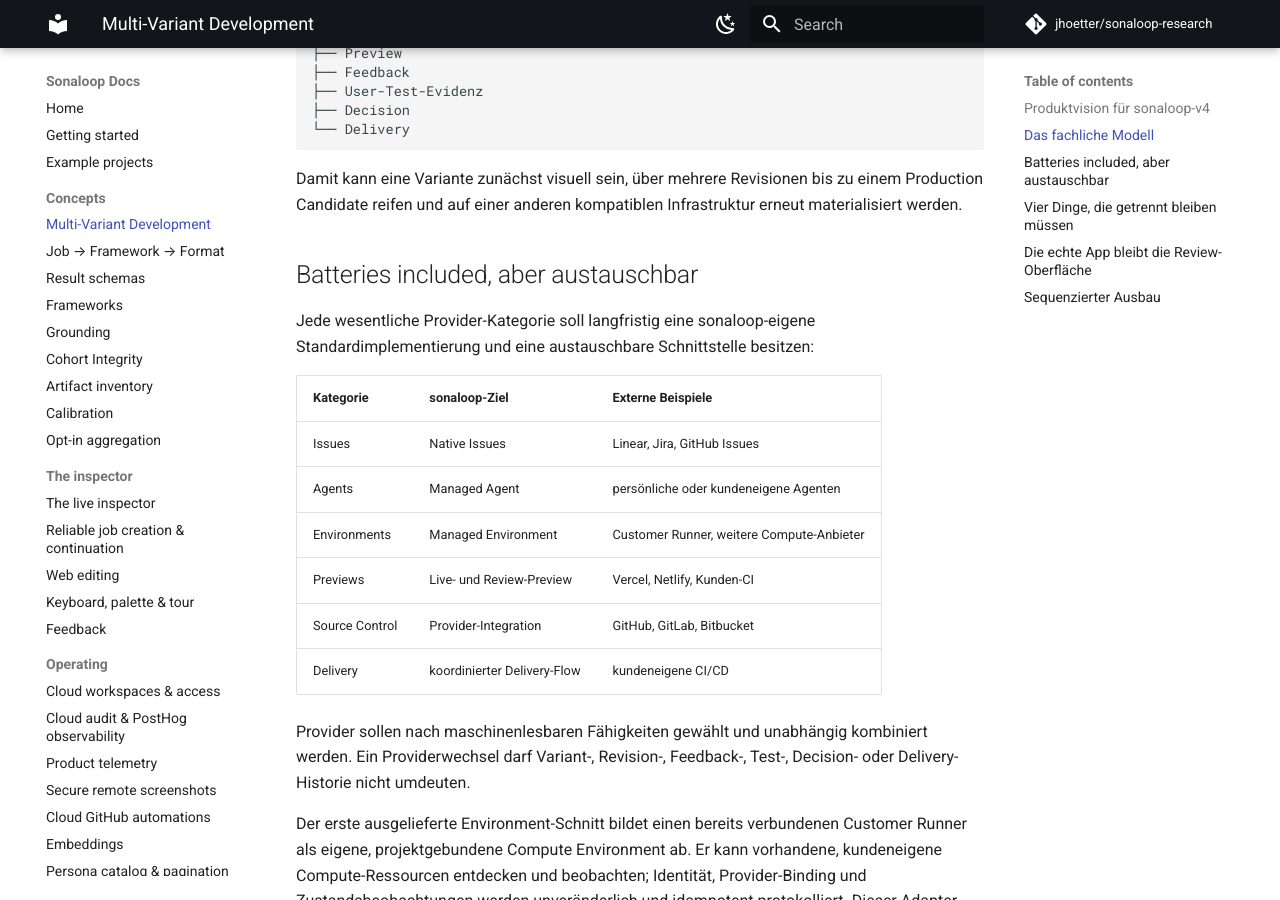
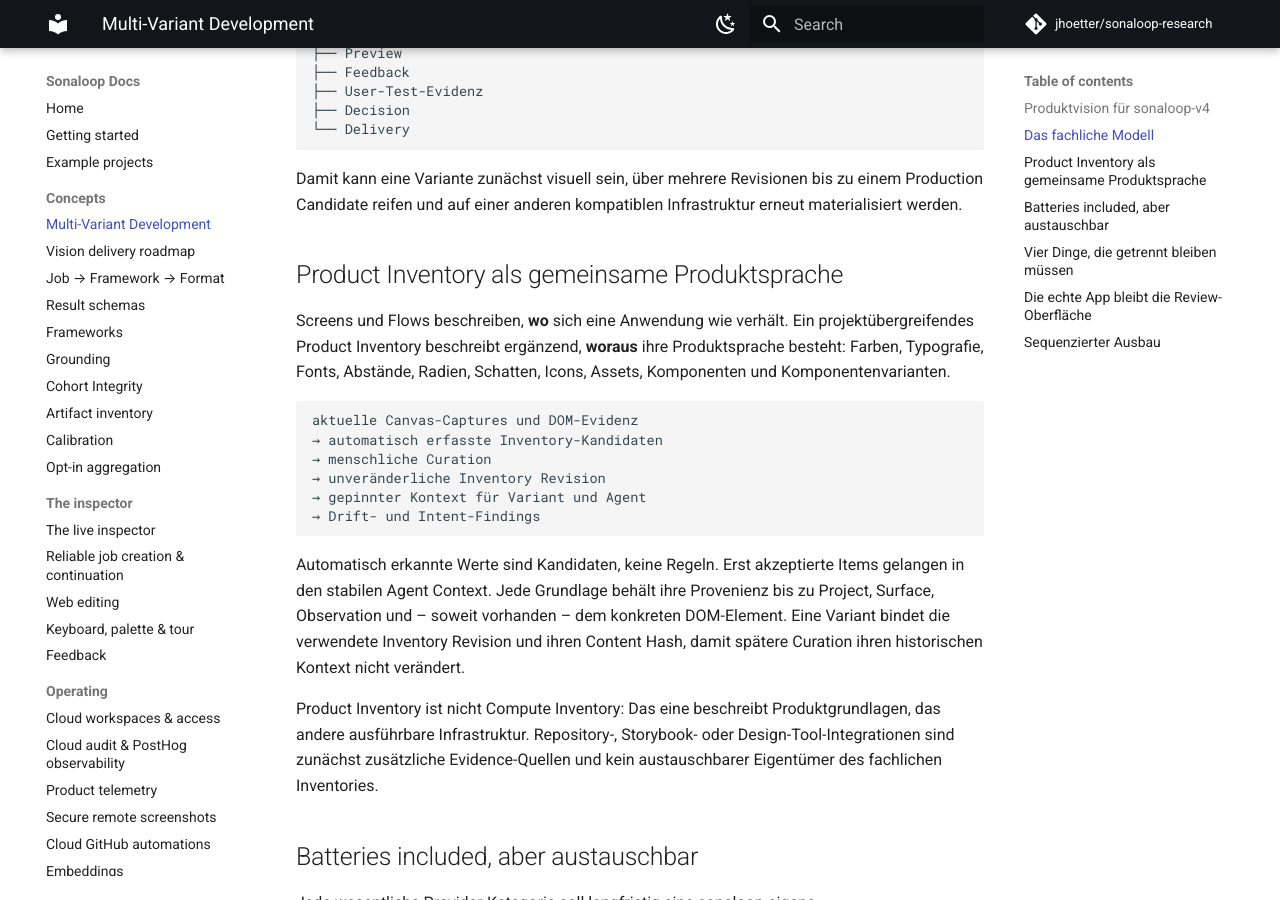
Before and after one commit to jhoetter/sonaloop-docs, an MkDocs documentation site: the page built from docs/multi-variant-development.md, in a window 1280 px wide and 900 px high, scrolled down 947 px. Built offline with MkDocs 1.6.1 and Material for MkDocs 9.7.7, drawn with Linux system fonts in a browser that asks for light colours; comment, search, counter and statistics services are not loaded; some of the changed text lies outside the part shown.

Commit message:
docs: publish sonaloop v4 vision roadmap

````diff
--- a/docs/llms.txt
+++ b/docs/llms.txt
@@ -9,6 +9,7 @@
 
 - [Getting started](https://raw.githubusercontent.com/jhoetter/sonaloop-docs/main/docs/getting-started.md): one-sentence uvx install, MCP registration, sonaloop info diagnostics, first project
 - [Multi-Variant Software Development](https://raw.githubusercontent.com/jhoetter/sonaloop-docs/main/docs/multi-variant-development.md): long-term sonaloop-v4 vision, provider-neutral domain model, execution boundaries and sequenced migration path
+- [Vision delivery roadmap](https://raw.githubusercontent.com/jhoetter/sonaloop-docs/main/docs/vision-roadmap.md): dependency-ordered, exit-criteria-based roadmap from the current Canvas, Inventory, variants and Customer Runner to managed execution, evidence, delivery and provider expansion
 - [Example projects](https://raw.githubusercontent.com/jhoetter/sonaloop-docs/main/docs/examples.md): shipped demo studies — list/load/remove, idempotent loading
 - [Job → Framework → Format taxonomy](https://raw.githubusercontent.com/jhoetter/sonaloop-docs/main/docs/job-framework-format.md): the three-layer source-of-truth taxonomy + the A/B test, pricing and ideation run protocols + the Adding-a-Job recipe
 - [Result schemas](https://raw.githubusercontent.com/jhoetter/sonaloop-docs/main/docs/result-schemas.md): domain-neutral output contracts for Jobs and methodologies, evidence policy, live-required interruption seam
--- a/docs/multi-variant-development.md
+++ b/docs/multi-variant-development.md
@@ -50,6 +50,34 @@ Variant Revision
 Damit kann eine Variante zunächst visuell sein, über mehrere Revisionen bis zu
 einem Production Candidate reifen und auf einer anderen kompatiblen
 Infrastruktur erneut materialisiert werden.
+
+## Product Inventory als gemeinsame Produktsprache
+
+Screens und Flows beschreiben, **wo** sich eine Anwendung wie verhält. Ein
+projektübergreifendes Product Inventory beschreibt ergänzend, **woraus** ihre
+Produktsprache besteht: Farben, Typografie, Fonts, Abstände, Radien, Schatten,
+Icons, Assets, Komponenten und Komponentenvarianten.
+
+```text
+aktuelle Canvas-Captures und DOM-Evidenz
+→ automatisch erfasste Inventory-Kandidaten
+→ menschliche Curation
+→ unveränderliche Inventory Revision
+→ gepinnter Kontext für Variant und Agent
+→ Drift- und Intent-Findings
+```
+
+Automatisch erkannte Werte sind Kandidaten, keine Regeln. Erst akzeptierte
+Items gelangen in den stabilen Agent Context. Jede Grundlage behält ihre
+Provenienz bis zu Project, Surface, Observation und – soweit vorhanden – dem
+konkreten DOM-Element. Eine Variant bindet die verwendete Inventory Revision
+und ihren Content Hash, damit spätere Curation ihren historischen Kontext
+nicht verändert.
+
+Product Inventory ist nicht Compute Inventory: Das eine beschreibt
+Produktgrundlagen, das andere ausführbare Infrastruktur. Repository-,
+Storybook- oder Design-Tool-Integrationen sind zunächst zusätzliche
+Evidence-Quellen und kein austauschbarer Eigentümer des fachlichen Inventories.
 
 ## Batteries included, aber austauschbar
 
--- a/mkdocs.yml
+++ b/mkdocs.yml
@@ -32,6 +32,7 @@ nav:
   - Example projects: examples.md
   - Concepts:
       - Multi-Variant Development: multi-variant-development.md
+      - Vision delivery roadmap: vision-roadmap.md
       - Job → Framework → Format: job-framework-format.md
       - Result schemas: result-schemas.md
       - Frameworks: frameworks.md
````
Also changed, not shown: other parts of docs/multi-variant-development.md (+3 -0 lines), docs/vision-roadmap.md (added, +228 -0 lines).
